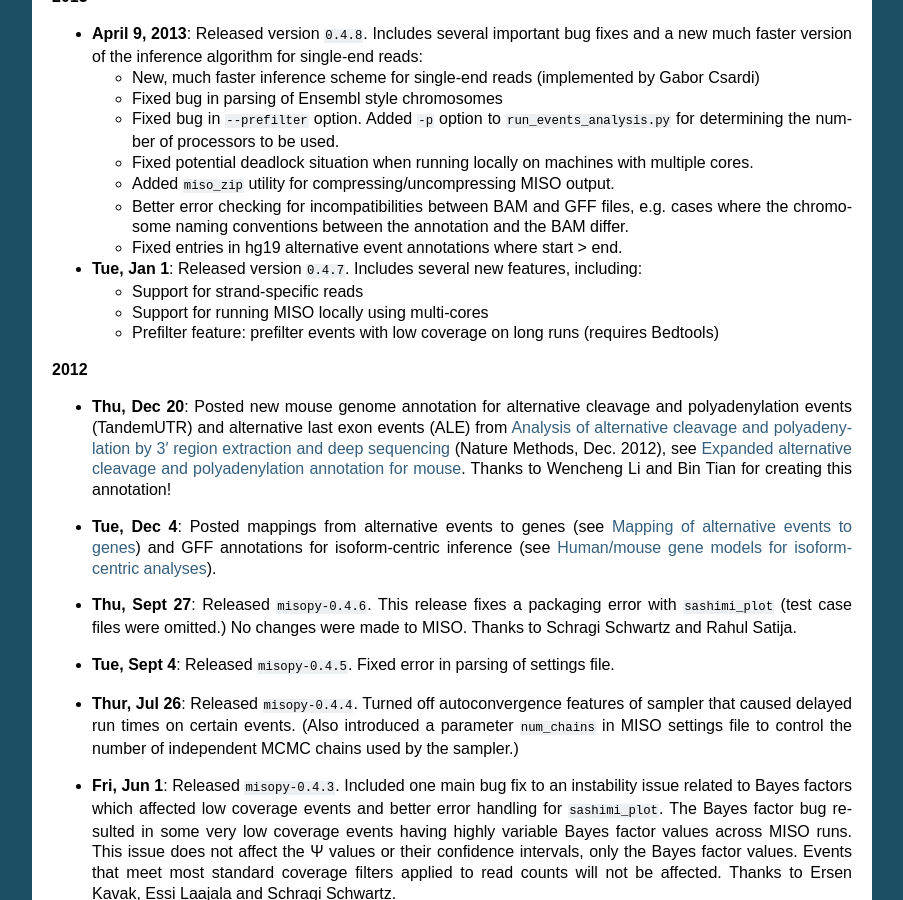
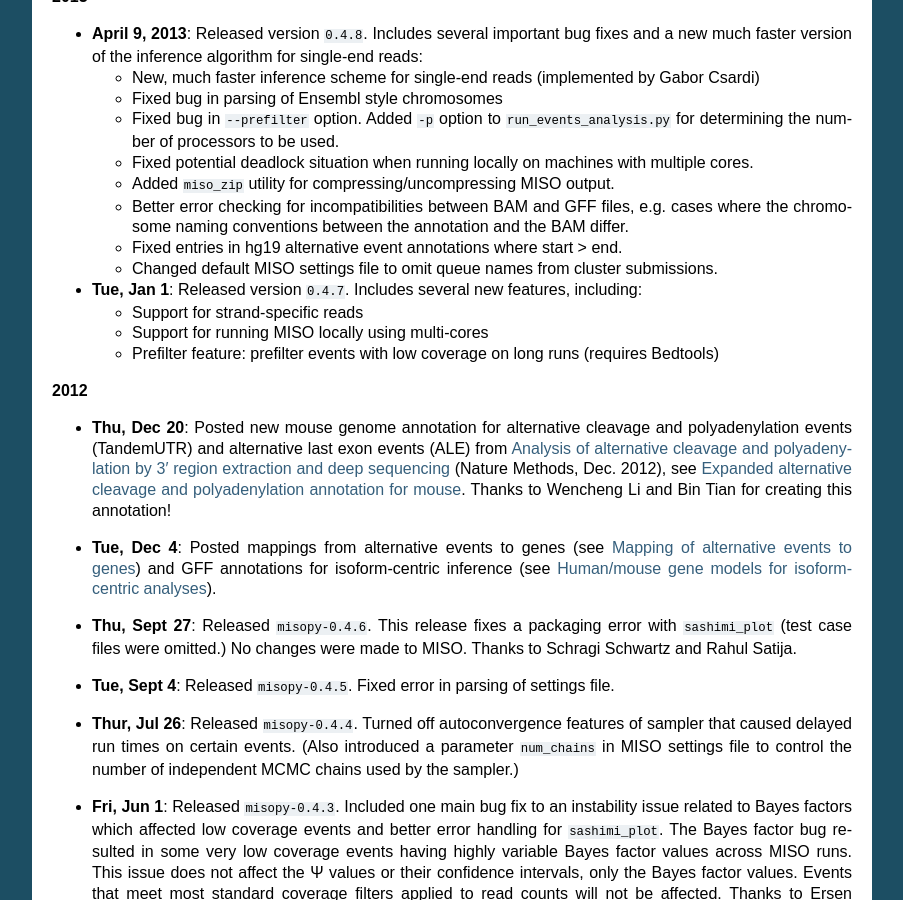
Before and after one commit to yarden/MISO, a Sphinx documentation site: the page built from docs/source/index.rst, in a window 1280 px wide and 900 px high, scrolled down 2954 px. Shown: the whole window, without its empty margins (198-1101 px from the left). Built offline with Sphinx 7.4.7, drawn with Linux system fonts in a browser that asks for light colours.

Commit message:
Revs to docs

```diff
--- a/docs/source/index.rst
+++ b/docs/source/index.rst
@@ -120,6 +120,8 @@ Updates
   * Better error checking for incompatibilities between BAM and GFF files, e.g. cases where the chromosome naming conventions between the annotation and the BAM differ.
 
   * Fixed entries in hg19 alternative event annotations where start > end.
+
+  * Changed default MISO settings file to omit queue names from cluster submissions.
 
 * **Tue, Jan 1**: Released version ``0.4.7``. Includes several new features, including:
 
```
